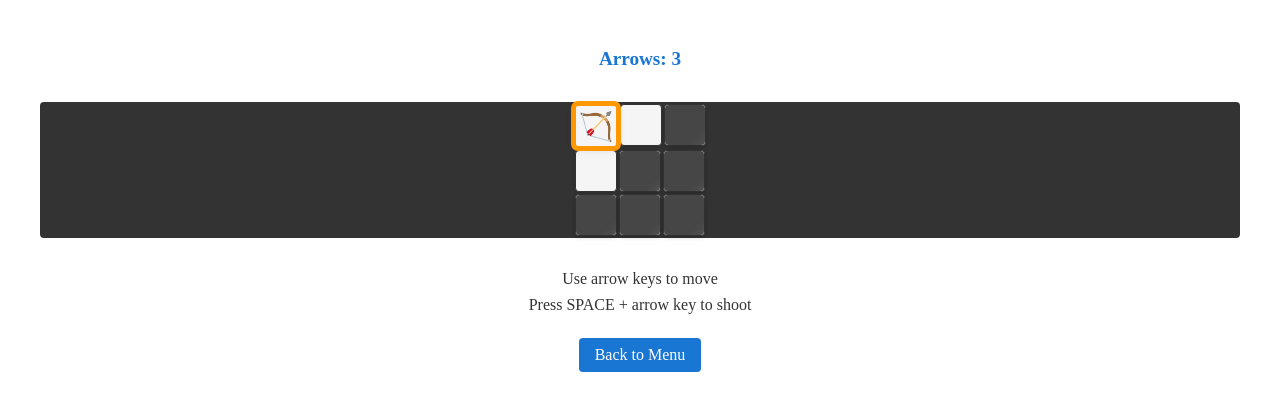
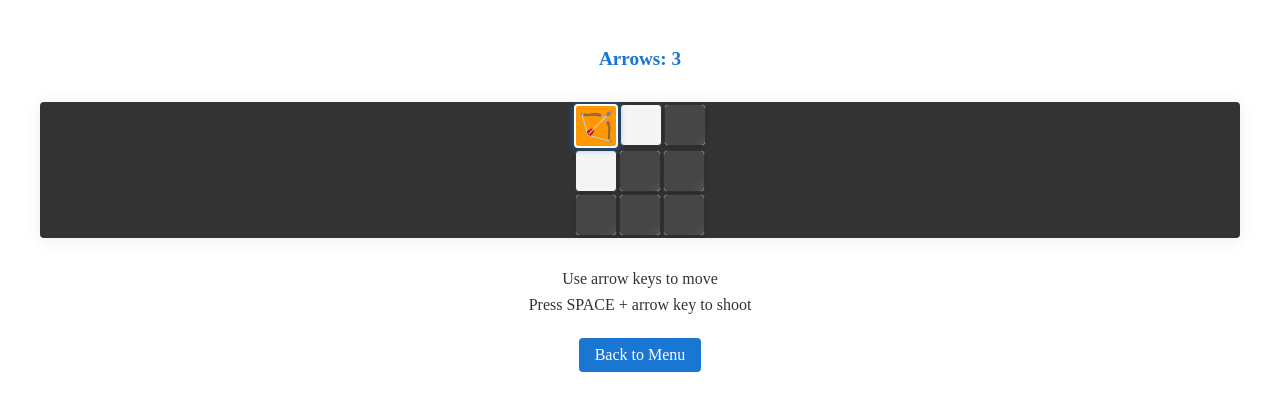
Before and after one commit to deepname/wumpus-game, an Angular app: page /game in a window 1280 px wide. Shown: the top 410 px of the page. Built offline with nearby package versions, Linux system fonts and the light colour scheme.

Commit message:
fix scroll hunter dynamical

```diff
--- a/src/app/components/game/game.component.html
+++ b/src/app/components/game/game.component.html
@@ -5,10 +5,10 @@
     <div class="shooting-mode" *ngIf="shootMode">Shooting Mode Active</div>
   </div>
 
-  <div class="game-board">
+  <div #gameBoard class="game-board" [ngClass]="{'big-board': gameState.boardSize.width > 20 || gameState.boardSize.height > 20}">
     <div class="row" *ngFor="let row of gameState.boardSize.height | range">
       <div class="cell" *ngFor="let col of gameState.boardSize.width | range"
-           [ngClass]="{'cell--start': col === 0 && row === 0}">
+           [ngClass]="{'cell--start': col === 0 && row === 0, 'hunter': gameState.hunter.x === col && gameState.hunter.y === row}">
         <ng-container *ngIf="isCellVisible(col, row, gameState); else hiddenCell">
           {{ getCellContent(col, row, gameState) }}
         </ng-container>
--- a/src/app/components/game/game.component.scss
+++ b/src/app/components/game/game.component.scss
@@ -42,6 +42,9 @@
     background-color: $text-color;
     padding: px-to-rem(2);
     border-radius: px-to-rem(4);
+    overflow: auto;
+    margin: 0 auto 2rem auto;
+    box-shadow: 0 2px 16px rgba(0,0,0,0.08);
 
     .row {
       display: flex;
@@ -62,6 +65,19 @@
         user-select: none;
         position: relative;
 
+        // Tamaño adaptable para tableros grandes
+        @media (max-width: 700px), (max-height: 700px) {
+          width: 18px;
+          height: 18px;
+          font-size: 13px;
+        }
+        // Si el tablero es muy grande, usa clases dinámicas
+        .game-board.big-board & {
+          width: 15px;
+          height: 15px;
+          font-size: 10px;
+        }
+
         &.cell--start {
           box-shadow: 0 0 0 3px $accent-color, 0 2px 8px rgba(0,0,0,0.10);
           border: px-to-rem(2) solid $accent-color;
@@ -70,6 +86,10 @@
 
         &.hunter {
           background-color: $accent-color;
+          border: 2px solid #fff;
+          box-shadow: 0 0 6px 2px rgba(0, 128, 255, 0.4);
+          color: #fff;
+          z-index: 2;
         }
 
         &--hidden {
--- a/src/app/components/game/game.component.ts
+++ b/src/app/components/game/game.component.ts
@@ -1,4 +1,4 @@
-import { Component, HostListener, OnInit } from '@angular/core';
+import { Component, HostListener, OnInit, AfterViewInit, ViewChild, ElementRef } from '@angular/core';
 import { CommonModule } from '@angular/common';
 import { RouterModule } from '@angular/router';
 import { Observable } from 'rxjs';
@@ -13,11 +13,14 @@ import { RangePipe } from '../../pipes/range.pipe';
   templateUrl: './game.component.html',
   styleUrls: ['./game.component.scss']
 })
-export class GameComponent implements OnInit {
+export class GameComponent implements OnInit, AfterViewInit {
   gameState$!: Observable<GameState>;
   shootMode = false;
   visited: Set<string> = new Set();
   showFog: boolean = true;
+
+  @ViewChild('gameBoard', { static: false }) gameBoardRef!: ElementRef<HTMLDivElement>;
+  hunterPosition = { x: 0, y: 0 };
 
   constructor(private gameService: GameService) {}
 
@@ -49,7 +52,30 @@ export class GameComponent implements OnInit {
           }
         }
       }
+      this.hunterPosition = { x: state.hunter.x, y: state.hunter.y };
+      this.centerGameBoard();
     });
+  }
+
+  ngAfterViewInit(): void {
+    this.centerGameBoard();
+  }
+
+  centerGameBoard(): void {
+    if (this.gameBoardRef) {
+      const gameBoard = this.gameBoardRef.nativeElement as HTMLElement;
+      // Busca la primera celda para obtener el tamaño
+      const firstRow = gameBoard.querySelector('.row');
+      if (!firstRow) return;
+      const firstCell = firstRow.querySelector('.cell') as HTMLElement;
+      if (!firstCell) return;
+      const cellWidth = firstCell.offsetWidth;
+      const cellHeight = firstCell.offsetHeight;
+      const centerX = this.hunterPosition.x * cellWidth + cellWidth / 2;
+      const centerY = this.hunterPosition.y * cellHeight + cellHeight / 2;
+      gameBoard.scrollLeft = centerX - gameBoard.offsetWidth / 2;
+      gameBoard.scrollTop = centerY - gameBoard.offsetHeight / 2;
+    }
   }
 
   isCellVisible(x: number, y: number, state: GameState): boolean {
--- a/src/app/services/game.service.ts
+++ b/src/app/services/game.service.ts
@@ -148,6 +148,9 @@ export class GameService {
     // Si el cazador tiene el oro y vuelve a la entrada
     if (newState.hasGold && newPosition.x === 0 && newPosition.y === 0) {
       newState = { ...newState, isGameOver: true, message: 'Congratulations! You escaped with the gold!' };
+    } else if (!newState.hasGold && newPosition.x === 0 && newPosition.y === 0 && currentState.hasGold) {
+      // Si vuelve a la salida sin el oro, no gana
+      newState = { ...newState, message: 'You must collect the gold and return to the entrance!' };
     }
 
     // Mantén la lógica de colisiones existente
```
